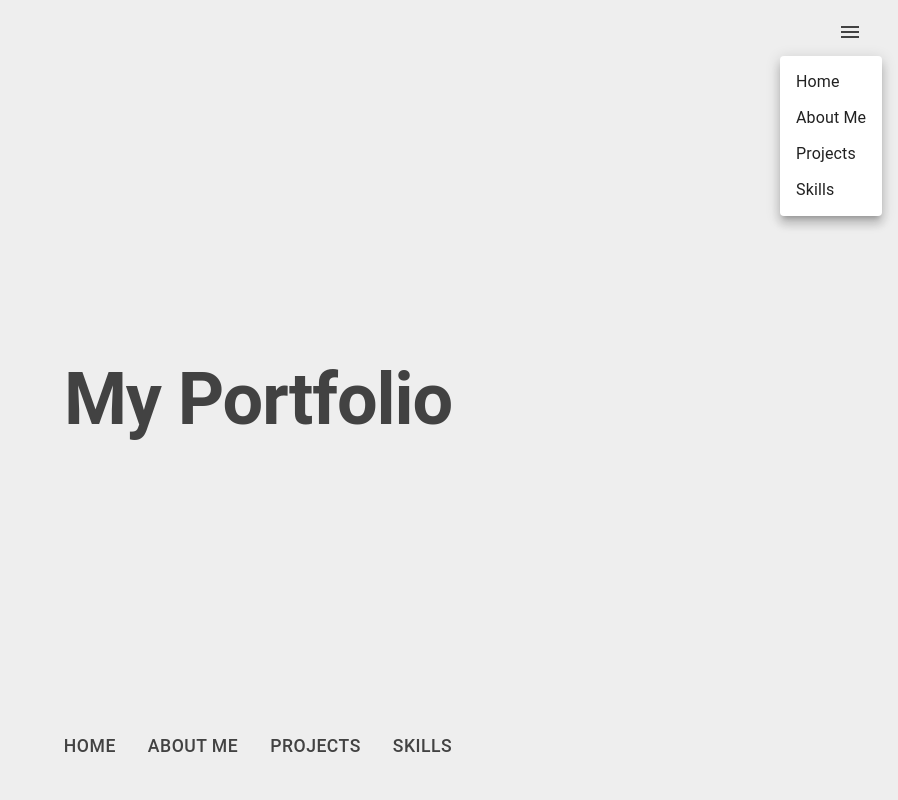
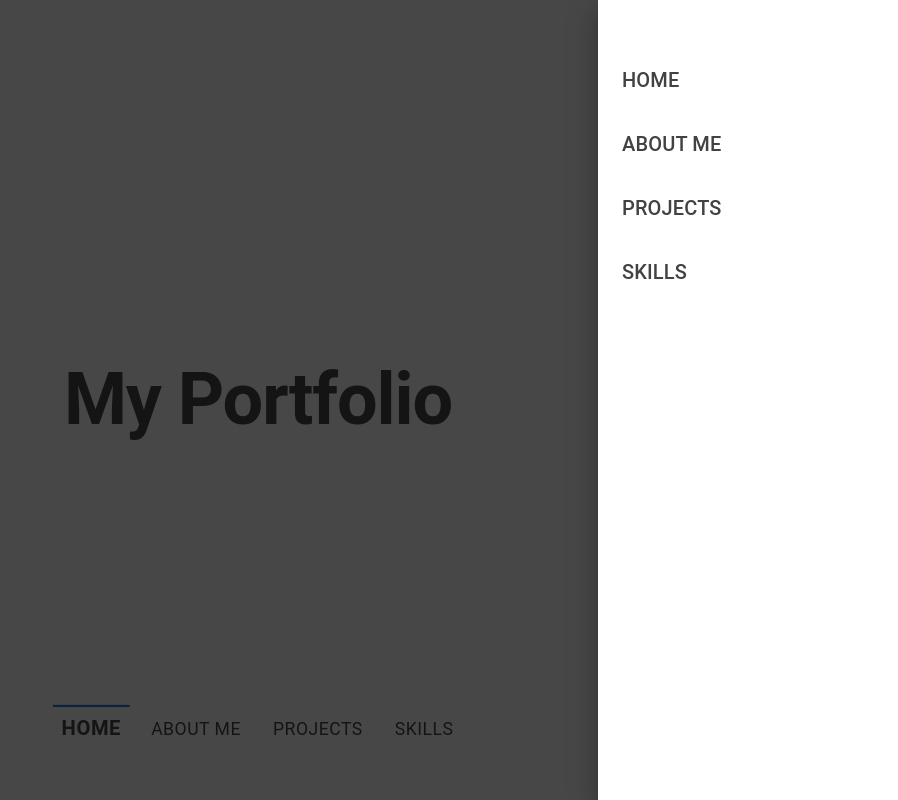
Before and after one commit to Yama9120/my_portfolio, a Next.js app: page / in a window 1280 px wide. Both pictures are taken after a click on the button "menu". Shown: the top 800 px of the page, without its empty margins (382-1280 px from the left). Built offline with nearby package versions, Linux system fonts and the light colour scheme.

Commit message:
feat: navigation button base

```diff
--- a/app/components/layout/header.tsx
+++ b/app/components/layout/header.tsx
@@ -6,11 +6,11 @@ import {
   Box,
   Toolbar,
   IconButton,
-  Menu,
-  MenuItem,
+  Drawer,
   Container,
   Button,
-  Stack
+  Stack,
+  Typography
 } from '@mui/material';
 import MenuIcon from '@mui/icons-material/Menu';
 
@@ -22,18 +22,9 @@ const navItems = [
 ];
 
 export default function Header() {
-  const [anchorEl, setAnchorEl] = useState<null | HTMLElement>(null);
+  const [isDrawerOpen, setIsDrawerOpen] = useState(false);
   const [isFixed, setIsFixed] = useState(false);
-  const [isHeroSection, setIsHeroSection] = useState(true);
-
-  // メニューの開閉処理
-  const handleMenu = (event: React.MouseEvent<HTMLElement>) => {
-    setAnchorEl(event.currentTarget);
-  };
-
-  const handleClose = () => {
-    setAnchorEl(null);
-  };
+  const [activeSection, setActiveSection] = useState('');
 
   // スクロール処理
   useEffect(() => {
@@ -42,7 +33,20 @@ export default function Header() {
       const scrollPosition = window.scrollY;
 
       setIsFixed(scrollPosition > heroHeight - 100);
-      setIsHeroSection(scrollPosition < heroHeight / 2);
+
+      // アクティブセクションの検出
+      const sections = navItems.map(item => item.href.slice(1));
+      sections.forEach(section => {
+        if (section) {
+          const element = document.getElementById(section);
+          if (element) {
+            const rect = element.getBoundingClientRect();
+            if (rect.top <= 100 && rect.bottom >= 100) {
+              setActiveSection(section);
+            }
+          }
+        }
+      });
     };
 
     window.addEventListener('scroll', handleScroll);
@@ -64,29 +68,52 @@ export default function Header() {
             size="large"
             edge="start"
             aria-label="menu"
-            onClick={handleMenu}
+            onClick={() => setIsDrawerOpen(true)}
             sx={{ color: 'grey.800' }}
           >
             <MenuIcon />
           </IconButton>
-          <Menu
-            anchorEl={anchorEl}
-            open={Boolean(anchorEl)}
-            onClose={handleClose}
-          >
-            {navItems.map((item) => (
-              <MenuItem
-                key={item.name}
-                onClick={handleClose}
-                component="a"
-                href={item.href}
-              >
-                {item.name}
-              </MenuItem>
-            ))}
-          </Menu>
         </Toolbar>
       </AppBar>
+
+      {/* サイドドロワー */}
+      <Drawer
+        anchor="right"
+        open={isDrawerOpen}
+        onClose={() => setIsDrawerOpen(false)}
+        SlideProps={{
+          style: { width: '300px' }
+        }}
+        ModalProps={{
+          BackdropProps: {
+            sx: {
+              backgroundColor: 'rgba(0, 0, 0, 0.7)',
+            }
+          }
+        }}
+      >
+        <Box sx={{ pt: 6, px: 2 }}>
+          {navItems.map((item) => (
+            <Button
+              key={item.name}
+              href={item.href}
+              onClick={() => setIsDrawerOpen(false)}
+              fullWidth
+              sx={{
+                py: 2,
+                justifyContent: 'flex-start',
+                color: 'grey.800',
+                fontSize: '1.2rem',
+                '&:hover': {
+                  backgroundColor: 'rgba(0,0,0,0.05)',
+                }
+              }}
+            >
+              <Typography variant="h6">{item.name}</Typography>
+            </Button>
+          ))}
+        </Box>
+      </Drawer>
 
       {/* ナビゲーションボタン */}
       <Box
@@ -99,8 +126,8 @@ export default function Header() {
           transition: 'all 0.3s ease',
           zIndex: 100,
           width: '100%',
-          opacity: isHeroSection ? 1 : 0,
-          pointerEvents: isHeroSection ? 'auto' : 'none',
+          bgcolor: isFixed ? 'rgb(239, 239, 239)' : 'transparent',
+          boxShadow: isFixed ? 1 : 'none',
         }}
       >
         <Container maxWidth="lg">
@@ -108,23 +135,42 @@ export default function Header() {
             direction="row"
             spacing={2}
             justifyContent="center"
+            py={2}
           >
-            {navItems.map((item) => (
+            {navItems.map((item) => {
+              const isActive = activeSection === item.href.slice(1);
+              return (
                 <Button
                   key={item.name}
                   href={item.href}
                   variant="text"
                   sx={{
                     color: 'grey.800',
-                  fontSize: '1.1rem',
-                  '&:hover': {
-                    backgroundColor: 'rgba(0,0,0,0.1)',
-                  }
+                    fontSize: isActive ? '1.2rem' : '1.1rem',
+                    fontWeight: isActive ? 'bold' : 'normal',
+                    position: 'relative',
+                    '&::before': {
+                      content: '""',
+                      position: 'absolute',
+                      top: 0,
+                      left: '50%',
+                      transform: 'translateX(-50%)',
+                      width: isActive ? '100%' : '0%',
+                      height: '2px',
+                      backgroundColor: 'primary.main',
+                      transition: 'all 0.3s ease',
+                    },
+                    '&:hover::before': {
+                      width: '100%',
+                    },
+                    transform: isActive ? 'scale(1.05)' : 'scale(1)',
+                    transition: 'all 0.3s ease',
                   }}
                 >
                   {item.name}
                 </Button>
-            ))}
+              );
+            })}
           </Stack>
         </Container>
       </Box>
```
Lines whose indentation alone changed are shown as unchanged.
